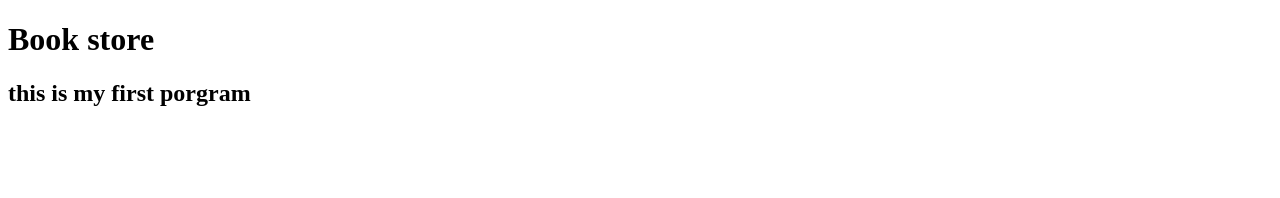
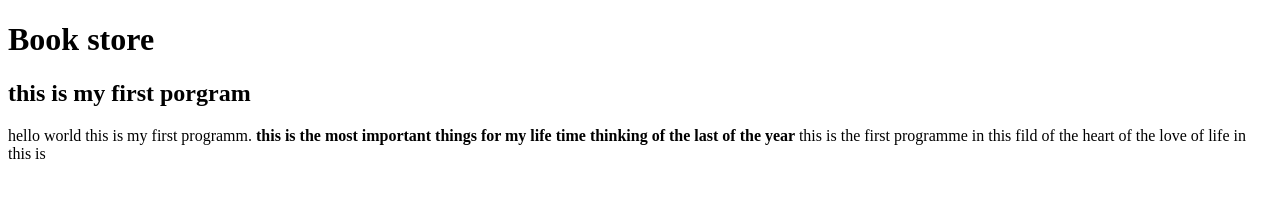
Before and after one commit to Ashik-gf/book-store, a plain HTML site: page index.html in a window 1280 px wide. Drawn offline with Linux system fonts and the light colour scheme.

Commit message:
update feature

```diff
--- a/index.html
+++ b/index.html
@@ -9,5 +9,9 @@
 <body>
    <h1>Book store</h1>
    <h2> this is my first porgram</h2>
+   <p> hello world this is my first programm. <b>
+    this is the most important things for my life time thinking of the last of the year
+   </b>
+this is the first programme in this fild of the heart of the love of life in this is </p>
 </body>
 </html>
```
